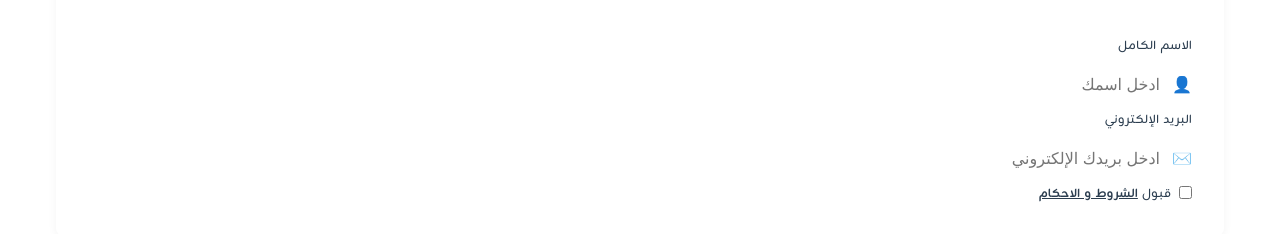
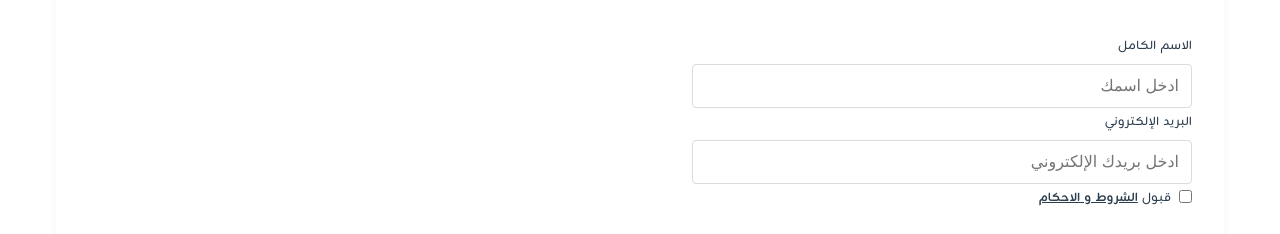
Before and after one commit to gouadria/scraapy-vue, a Vue app: page /sell-scrap-confirmation in a window 1280 px wide. Shown: the part 331-565 px from the top of the page. Built offline with nearby package versions, Linux system fonts and the light colour scheme; no server answers.

Commit message:
hange design register scrap sell

```diff
--- a/src/components/selling_scrap/SellForm.vue
+++ b/src/components/selling_scrap/SellForm.vue
@@ -15,7 +15,6 @@
       <div class="form-group">
         <label for="fullName">{{ t('selling_scrap.fullName') }}</label>
         <div class="input-wrapper">
-          <span class="input-icon">👤</span>
           <input
             type="text"
             id="fullName"
@@ -30,7 +29,6 @@
       <div class="form-group">
         <label for="email">{{ t('selling_scrap.email') }}</label>
         <div class="input-wrapper">
-          <span class="input-icon">✉️</span>
           <input
             type="email"
             id="email"
@@ -277,6 +275,8 @@ h1 {
   outline: none;
   transition: all 0.2s ease;
   font-size: 1rem;
+  border: 1px solid gainsboro;
+  max-width: 500px;
 }
 
 .form-group input:focus {
```
